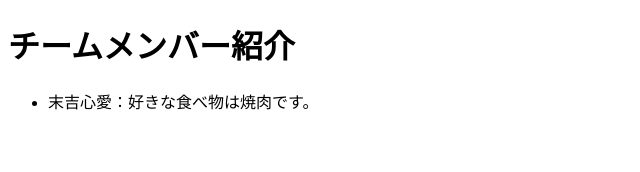
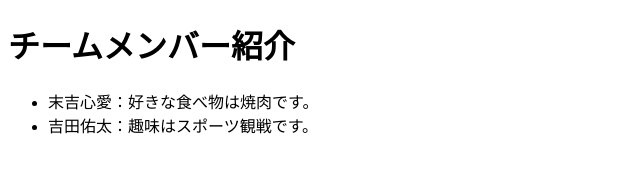
Before and after one commit to kokoro0107/kyoudou, a plain HTML site: page index.html in a window 1280 px wide. Shown: the whole page, without its empty margins (0-640 px from the left). Drawn offline with Linux system fonts and the light colour scheme.

Commit message:
Update index.html
吉田佑太：趣味はスポーツ観戦です。

```diff
--- a/index.html
+++ b/index.html
@@ -7,6 +7,7 @@
     <h1>チームメンバー紹介</h1>
     <ul>
         <li>末吉心愛：好きな食べ物は焼肉です。</li>
+        <li>吉田佑太：趣味はスポーツ観戦です。</li>
     </ul>
 </body>
 </html>
```
